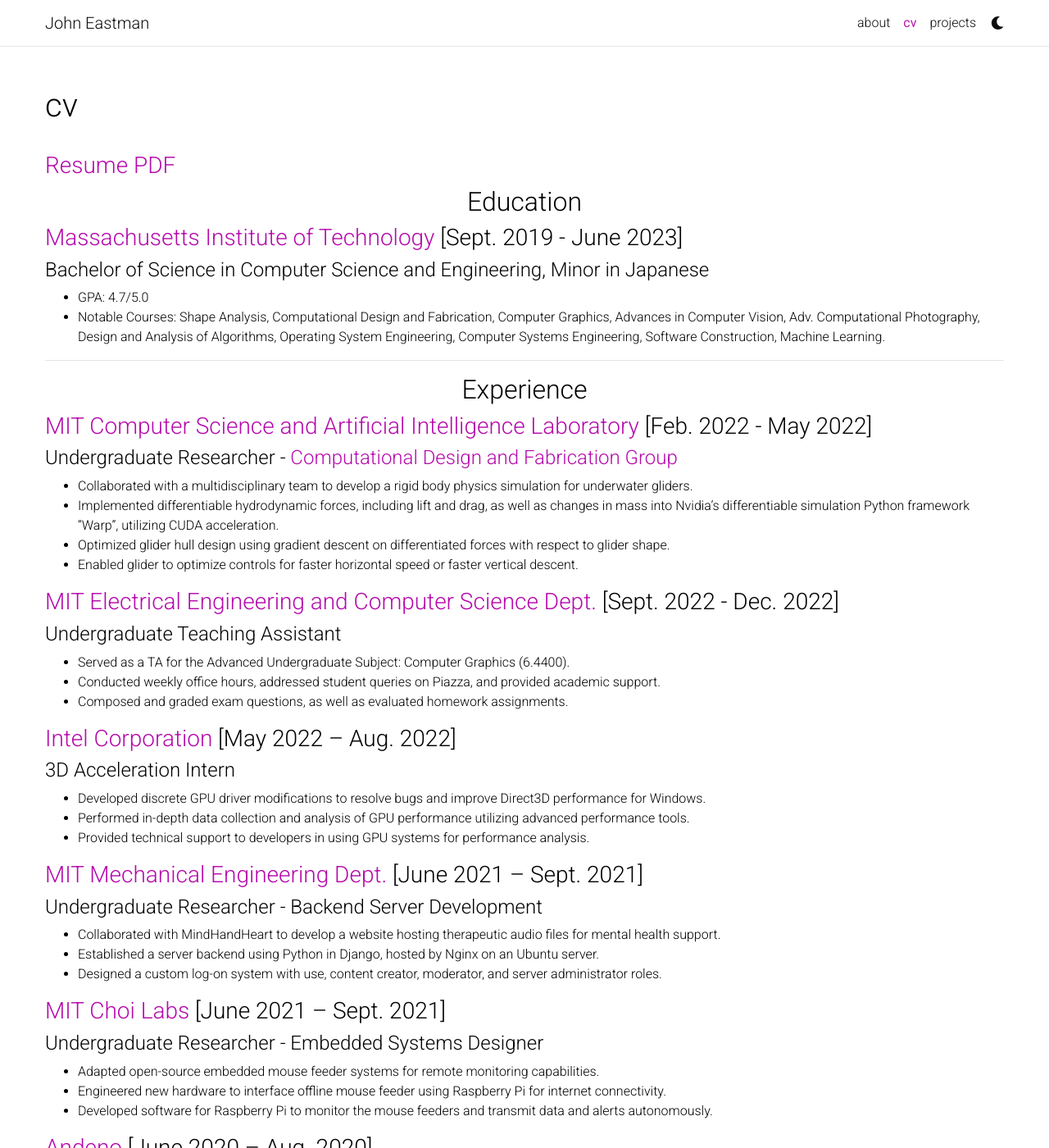
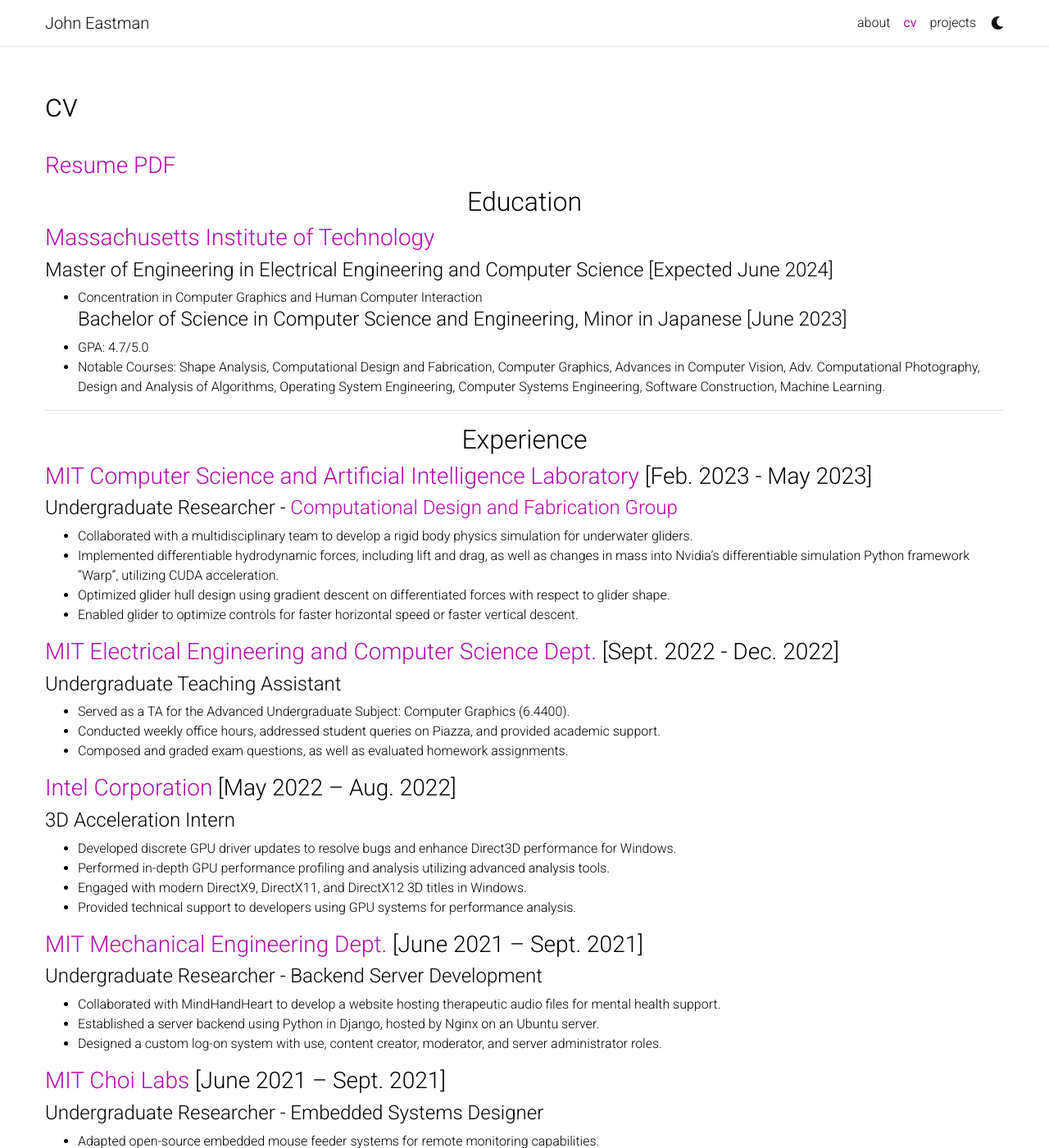
Before and after one commit to RedSweatshirt/RedSweatshirt.github.io, a Jekyll site: the page built from _pages/cv.md, in a window 1280 px wide and 1400 px high. Shown: the whole window at 82% size. Built offline with Jekyll 4.4.1, drawn with Linux system fonts in a browser that asks for light colours; comment, search, counter and statistics services are not loaded; a style sheet for code colours, icons or effects is not loaded.

Commit message:
Revise CV/resume to include MEng

```diff
--- a/_pages/cv.md
+++ b/_pages/cv.md
@@ -10,15 +10,17 @@
 ### <a href="/assets/pdf/JohnEastmanResume.pdf">Resume PDF</a>
 
 ## <center>Education</center>
-### [Massachusetts Institute of Technology](https://mit.edu/) [Sept. 2019 - June 2023]
-#### Bachelor of Science in Computer Science and Engineering, Minor in Japanese
+### [Massachusetts Institute of Technology](https://mit.edu/)
+#### Master of Engineering in Electrical Engineering and Computer Science [Expected June 2024]
+- Concentration in Computer Graphics and Human Computer Interaction
+#### Bachelor of Science in Computer Science and Engineering, Minor in Japanese [June 2023]
 - GPA: 4.7/5.0
 - Notable Courses: Shape Analysis, Computational Design and Fabrication, Computer Graphics, Advances in Computer Vision, Adv. Computational Photography, Design and Analysis of Algorithms, Operating System Engineering, Computer Systems Engineering, Software Construction, Machine Learning.
 
 ---
 
 ## <center>Experience</center>
-### [MIT Computer Science and Artificial Intelligence Laboratory](https://www.csail.mit.edu/) [Feb. 2022 - May 2022]
+### [MIT Computer Science and Artificial Intelligence Laboratory](https://www.csail.mit.edu/) [Feb. 2023 - May 2023]
 #### Undergraduate Researcher - [Computational Design and Fabrication Group](https://cdfg.mit.edu/)
 - Collaborated with a multidisciplinary team to develop a rigid body physics simulation for underwater gliders.
 - Implemented differentiable hydrodynamic forces, including lift and drag, as well as changes in mass into Nvidia’s differentiable simulation Python framework “Warp”, utilizing CUDA acceleration.
@@ -33,9 +35,10 @@
 
 ### [Intel Corporation](https://www.intel.com) [May 2022 – Aug. 2022]
 #### 3D Acceleration Intern
-- Developed discrete GPU driver modifications to resolve bugs and improve Direct3D performance for Windows.
-- Performed in-depth data collection and analysis of GPU performance utilizing advanced performance tools.
-- Provided technical support to developers in using GPU systems for performance analysis.
+- Developed discrete GPU driver updates to resolve bugs and enhance Direct3D performance for Windows.
+- Performed in-depth GPU performance profiling and analysis utilizing advanced analysis tools.
+- Engaged with modern DirectX9, DirectX11, and DirectX12 3D titles in Windows.
+- Provided technical support to developers using GPU systems for performance analysis.
 
 ### [MIT Mechanical Engineering Dept.](https://meche.mit.edu/) [June 2021 – Sept. 2021]
 #### Undergraduate Researcher - Backend Server Development
```
Also changed, not shown: 1 other file.
